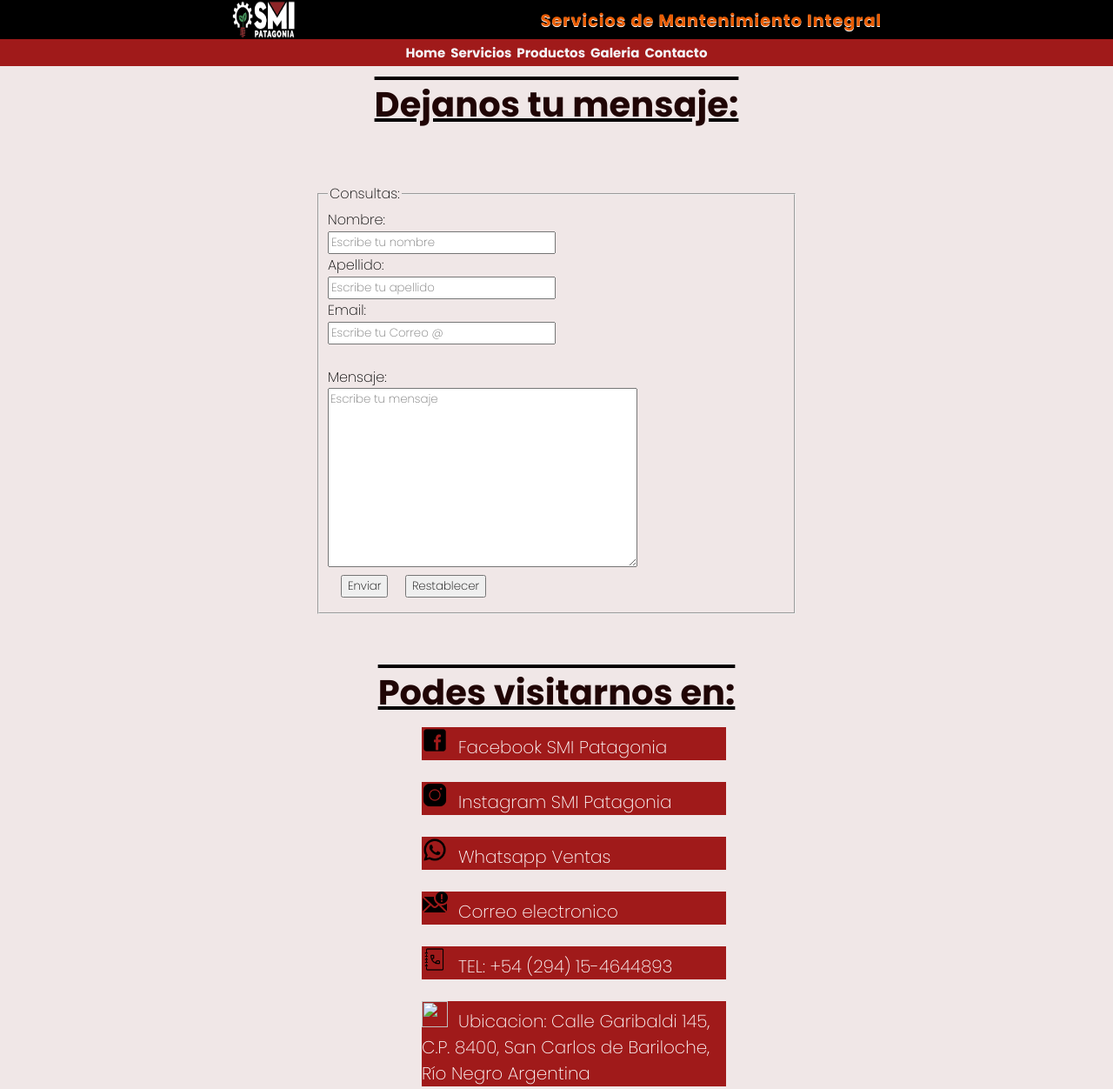
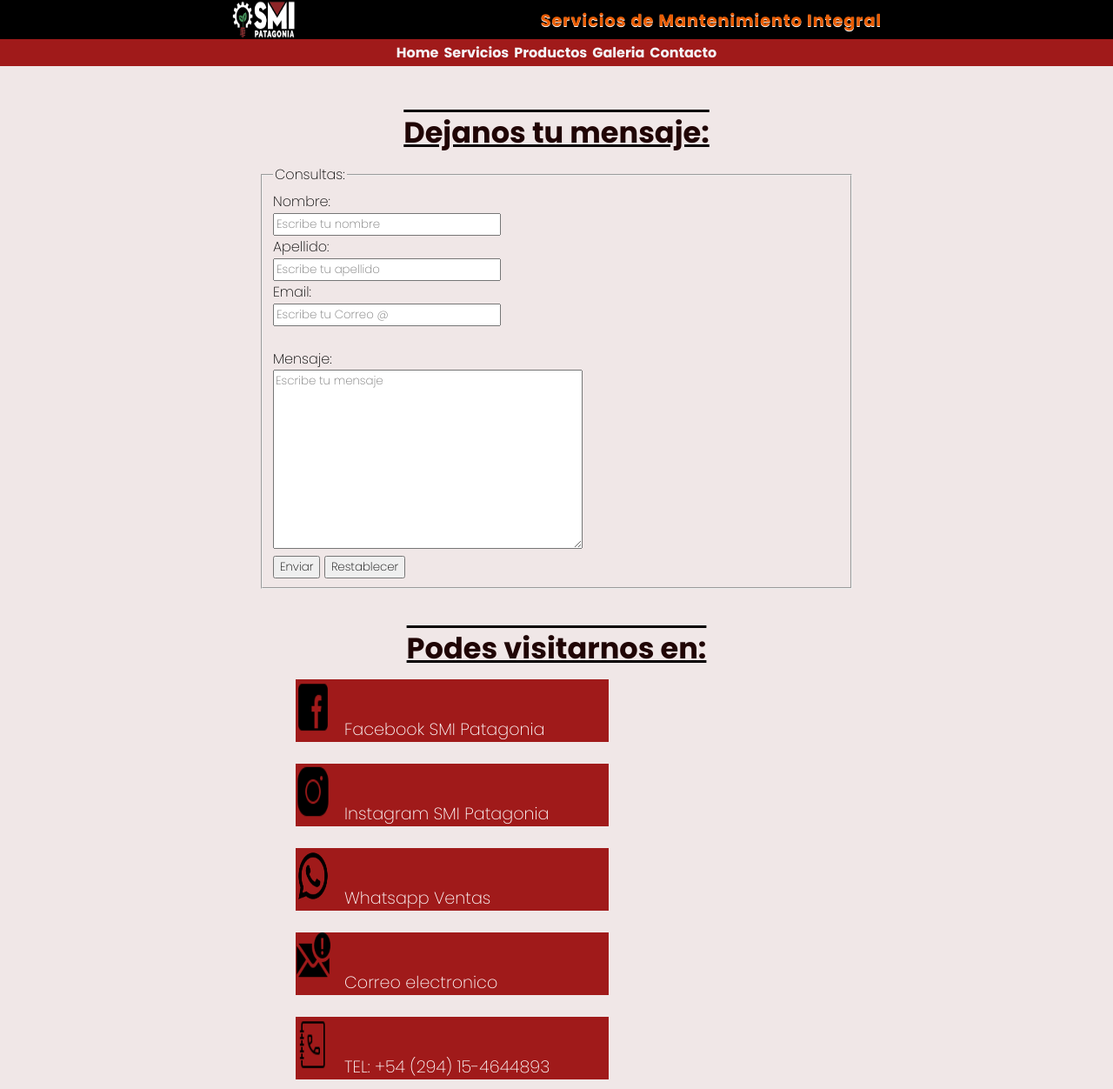
Before and after one commit to sebastianscheel/SMI_Patagonia, a plain HTML site: page vistas/contacto.html in a window 1280 px wide. Shown: the top 1252 px of the page at 87% size. Drawn offline with Linux system fonts and the light colour scheme.

Commit message:
grid y flex en contacto, para celular

```diff
--- a/css/mi.css
+++ b/css/mi.css
@@ -2,14 +2,16 @@
 * {
     margin: 0;
     box-sizing: border-box;
-    font-family:'poppins', sans-serif;
+    font-family: 'poppins', sans-serif;
 }
-html{
+
+html {
     height: 100%;
 }
+
 /* CSS BODY******************************** */
 body {
-    background-color:rgb(240, 231, 231);
+    background-color: rgb(240, 231, 231);
     display: grid;
     min-height: 100%;
     grid-template:
@@ -18,6 +20,7 @@ body {
         "footer footer footer" 70px / auto;
 
 }
+
 /* CSS HEADER***************************** */
 .header {
     grid-area: header;
@@ -25,28 +28,33 @@ body {
     background-color: black;
     width: 100%;
 }
-.header__list{
+
+.header__list {
     display: flex;
     width: 100%;
     justify-content: center;
     padding: 0 5px;
 }
-.header__nav{
+
+.header__nav {
     grid-area: nav;
     background-color: #a01a1a;
 }
-.contenedor__logo{
+
+.contenedor__logo {
     display: flex;
     justify-content: space-evenly;
     align-items: center;
 }
-.imagen__logo{
+
+.imagen__logo {
     width: 75px;
     height: 45px;
 }
-.nav__titulo{
+
+.nav__titulo {
     font-size: 1.2rem;
-    color:#e85d04;
+    color: #e85d04;
     text-shadow: 0 1px 0 rgb(255, 255, 255);
     letter-spacing: 1px;
     line-height: 16px;
@@ -55,24 +63,27 @@ body {
     padding-top: 3px;
 }
 
-.header__item{
+.header__item {
     list-style: none;
     padding: 3px;
 
 }
-.header__item--anchor{
-    list-style:none;
+
+.header__item--anchor {
+    list-style: none;
     color: #f4f4f8;
-	text-decoration:none;
-	font-size:15px;
-	font-weight:bold;
+    text-decoration: none;
+    font-size: 1rem;
+    font-weight: bold;
 }
+
 .header__item--anchor:hover {
-	background:#d00000;
+    background: #d00000;
     border-radius: 8px;
 }
+
 .header__item--anchor:focus {
-	background:#e03004;
+    background: #e03004;
     border-radius: 5px;
 }
 
@@ -81,148 +92,162 @@ body {
     grid-area: main;
     display: flex;
     flex-direction: column;
-    align-items:  center;
+    align-items: center;
 }
-.main__section, .main__section--empresa{
+
+.main__section,
+.main__section--empresa {
     text-align: center;
 }
 
 /* IMG y texto SMI inicio*/
-.main__section--empresa{
+.main__section--empresa {
     width: 95%;
     margin-top: 8%;
     background: #ca0a0ad8;
     border-radius: 35px 0px 35px 0px;
     border: 2px solid #0d0d0e;
+    margin: 2rem 5rem;
 }
-.main__titulo{
+
+.main__titulo {
     text-align: center;
-    font-size: 40px;
+    font-size: 2.1rem;
     color: #200505;
     text-decoration: underline overline #050102;
     padding: 10px 0;
 
+
 }
-.main__titulo--h2{
+
+.main__titulo--h2 {
     color: #d00000;
 }
-.main__imagen{
+
+.main__imagen {
     padding-top: 15px;
     width: 250px;
     height: 150px;
 }
-.main__parrafo{
+
+.main__parrafo {
     text-align: center;
-    font-size: 20px;
+    font-size: 1.2rem;
     color: #ffffff;
 }
-.main__iframe{
+
+.main__iframe {
     height: 150;
     width: 150;
 }
+
+.main__contenedor--der {
+    display: none;
+}
+
 /*FIN IMG y texto SMI inicio */
 /*Article******* */
-.article{
+.article {
     padding-top: 15px;
 }
 
-.main__titulo--h2{
+.main__titulo--h2 {
     font-size: 35px;
 
 }
+
 /*servicios************************ */
-.imagen__servicio{
-    height: 350px ;
+.imagen__servicio {
+    height: 350px;
     width: 550px;
-    padding:10px 0 50px 0;
+    padding: 10px 0 50px 0;
 }
+
 /* Productos*/
-.main__tabla{
+.main__tabla {
     border: 2px solid #050102;
     margin: 0 auto;
     margin-top: 20px;
 
 }
-.tabla__encabezado{
+
+.tabla__encabezado {
     border: 3px solid #050102;
 }
-.tabla__contenido{
+
+.tabla__contenido {
     border: 1px solid #050102;
     padding: 3px;
 }
-.main__contenedor--productos{
+
+.main__contenedor--productos {
     text-align: center;
 }
 
 /* Galeria*/
-.main__titulo--comentario{
+.main__titulo--comentario {
     text-align: center;
-    font-size: 20px;
+    font-size: 1rem;
     color: #200505;
     margin-bottom: 80px;
 }
-.main__article{
+
+.main__article {
     margin-top: 30px;
 }
-.imagen__servicio--galeria{
+
+.imagen__servicio--galeria {
     padding-bottom: 0px;
     width: 350px;
     height: 250px;
 
 }
-/* contacto*/
-.div__form{
-    width: 650px;
-    text-align: left;
-    padding: 50px;
+
+/* Contacto********************* */
+.main__section--contacto{
+    padding: 3%;
 
 }
-.form__fieldset{
-    padding:5px 0 2px 10px;
-}
-.form__fieldset--botom{
-    margin: 2px 0 15px 15px;
-}
-.main__contenedor--links{
-    text-align: left;
-    margin-left: 20%;
-}
-.div__ubicacion{
-    width: 400px;
-    height:250px;
-    border:0;
-}
-.ul__contact{
-    background-color: #a01a1a;
-    width: 350px;
+.main__contenedor--form{
+    display: flex;
+    flex-direction: column;
+    padding-bottom: 5%;
 }
 
-.ul__contact, .ul__links--anchor{
+.ul__contact {
+    background-color: #a01a1a;
+    width: 45vh;
+}
+
+.ul__contact,
+.ul__links--anchor {
     list-style: none;
     text-decoration: none;
-    font-size: 20px;
-    color:#ffffff;
+    font-size: 1.2rem;
+    color: #ffffff;
+
 
 }
-.ul__links--anchor:hover{
-    background:#694848f8;
+
+.ul__links--anchor:hover {
+    background: #694848f8;
     border-radius: 5px;
 
 }
-.ul__links--imagen{
-    width: 30px;
-    height: 30px;
-    margin-right: 12px;
-}
-.iframe__ubicacion{
-    height: 250px;
-    width: 650px;
+
+.ul__links--imagen {
+    width: 5vh;
+    height: 5vw;
+    margin-right: 1rem;
 }
 
-
+ .div__ubicacion {
+    height: 30vh;
+    width: 50vw;
+}
 
 /* Css FOOTER********************** */
-.footer{
+.footer {
     grid-area: footer;
     background-color: black;
     width: 100%;
@@ -230,36 +255,42 @@ body {
     justify-content: space-evenly;
 }
 
-.footer__logo{
+.footer__logo {
     width: 75px;
     height: 45px;
 }
 
-.footer__div--logo{
+.footer__div--logo {
     display: flex;
     align-items: center;
 
 }
-.footer__div{
+
+.footer__div {
     display: flex;
     flex-direction: column;
     align-items: center;
 
 }
-.footer__div--anchor{
+
+.footer__div--anchor {
     padding-top: 5px;
 }
-.footer__anchor{
+
+.footer__anchor {
     padding: 0px 8px;
 }
-.footer__copyrigth{
+
+.footer__copyrigth {
     color: #f4f4f8;
     font-size: 0.5rem;
 }
-.footer__anchor--imagen{
+
+.footer__anchor--imagen {
     height: 40px;
     width: 35px
 }
+
 /* *******************MEDIA QUERIES******************* */
 
 /*@media screen and (max-width: 720px){
--- a/vistas/contacto.html
+++ b/vistas/contacto.html
@@ -1,40 +1,49 @@
 <!DOCTYPE html>
 <html lang="en">
+
 <head>
   <meta charset="UTF-8" />
   <meta http-equiv="X-UA-Compatible" content="IE=edge" />
   <meta name="viewport" content="width=device-width, initial-scale=1.0" />
   <link rel="preconnect" href="https://fonts.googleapis.com" />
   <link rel="preconnect" href="https://fonts.gstatic.com" crossorigin />
-    <link
-      href="https://fonts.googleapis.com/css2?family=Poppins:ital,wght@0,200;0,700;1,400&display=swap"
-      rel="stylesheet"
-    />
+  <link href="https://fonts.googleapis.com/css2?family=Poppins:ital,wght@0,200;0,700;1,400&display=swap"
+    rel="stylesheet" />
   <link rel="stylesheet" href="../css/mi.css" />
   <title>SMI Patagonia</title>
 </head>
+
 <body>
   <header class="header">
     <!-- La cabecera de Logo y Nombre-->
     <div class="contenedor__logo">
-        <img class="imagen__logo" src="../img/logos/SMI_72DPI letras blancas.png" alt="pie de pagina"/>
+      <img class="imagen__logo" src="../img/logos/SMI_72DPI letras blancas.png" alt="pie de pagina" />
       <h1 class="nav__titulo">Servicios de <span class="nav__span">Mantenimiento Integral</span> </h1>
     </div>
     <nav class="header__nav">
       <!--Esta son los links de navegación-->
       <ul class="header__list">
-          <li class="header__item"><a class="header__item--anchor" href="../index.html " target="_blanck">Home</a></li>
         <li class="header__item">
-            <a class="header__item--anchor" href="./vistas/servicios.html" target="_blanck">Servicios</a></li>
-          <li class="header__item"><a class="header__item--anchor" href="../vistas/productos.html" target="_blanck">Productos</a></li>
-          <li class="header__item"><a class="header__item--anchor" href="../vistas/galeria.html" target="_blanck">Galeria</a></li>
-          <li class="header__item"><a class="header__item--anchor" href="../vistas/contacto.html" target="_blanck">Contacto</a></li>
+          <a class="header__item--anchor" href="../index.html " target="_blanck">Home</a>
+        </li>
+        <li class="header__item">
+          <a class="header__item--anchor" href="../vistas/servicios.html" target="_blanck">Servicios</a>
+        </li>
+        <li class="header__item">
+          <a class="header__item--anchor" href="../vistas/productos.html" target="_blanck">Productos</a>
+        </li>
+        <li class="header__item">
+          <a class="header__item--anchor" href="../vistas/galeria.html" target="_blanck">Galeria</a>
+        </li>
+        <li class="header__item">
+          <a class="header__item--anchor" href="../vistas/contacto.html" target="_blanck">Contacto</a>
+        </li>
       </ul>
     </nav>
   </header>
   <!-- Cuerpo-->
   <main class="main">
-        <section class="main__section">
+    <section class="main__section--contacto">
       <div class="main__contenedor--form">
         <h1 class="main__titulo">Dejanos tu mensaje:</h1>
         <!-- Formulario  -->
@@ -42,17 +51,18 @@
           <fieldset class="form__fieldset">
             <legend>Consultas:</legend>
 
-                        <label for="nombre"> Nombre: </label><br/>
-                        <input type="text" id="nombre" name="nombre" placeholder="Escribe tu nombre" required="true"/> <br/>
+            <label for="nombre"> Nombre: </label><br />
+            <input type="text" id="nombre" name="nombre" placeholder="Escribe tu nombre" required="true" /> <br />
 
-                        <label for="apellido"> Apellido: </label><br/>
-                        <input type="text" id="apellido" name="apellido" placeholder="Escribe tu apellido" required="true"/><br/>
+            <label for="apellido"> Apellido: </label><br />
+            <input type="text" id="apellido" name="apellido" placeholder="Escribe tu apellido" required="true" /><br />
 
-                        <label for="email"> Email:</label> <br/>
+            <label for="email"> Email:</label> <br />
             <input type="email" name="email" id="email" placeholder="Escribe tu Correo @" required="true"> <br><br>
 
             <p>Mensaje: </p>
-                        <textarea rows="10" cols="30" name="comentario" placeholder="Escribe tu mensaje" required="true"></textarea><br>
+            <textarea rows="10" cols="30" name="comentario" placeholder="Escribe tu mensaje"
+              required="true"></textarea><br>
 
             <input class="form__fieldset--botom" type="submit" value="Enviar" />
             <input class="form__fieldset--botom" type="reset" value="Restablecer">
@@ -63,13 +73,23 @@
         <!-- links de contacto-->
 
         <ul class="ul__links">
-                    <li class="ul__contact"><a class="ul__links--anchor" href="https://www.facebook.com/smipatagonia/?ref=page_internal"><img class="ul__links--imagen" src="../img/Iconos/iconos2/facebook.png" >Facebook SMI Patagonia</a></li><br>
-                    <li class="ul__contact"><a class="ul__links--anchor" href="https://www.instagram.com/smi_patagonia/?hl=es"><img class="ul__links--imagen" src="../img/Iconos/iconos2/instagram.png" >Instagram SMI Patagonia</a></li><br>
-                    <li class="ul__contact"><a class="ul__links--anchor" href="https://api.whatsapp.com/send?phone=5492944644893&app=facebook&entry_point=page_cta&fbclid=IwAR0YfoArijAVD-SaIu1O7t3G7aAtteFJCbAxjhVMStmrmy-KXEajCW2l7RE"><img class="ul__links--imagen" src="../img/Iconos/iconos2/whatsapp.png" >Whatsapp Ventas</a></li><br>
-                    <li class="ul__contact"><a class="ul__links--anchor" href="mailito:smi@gmail.com?"><img class="ul__links--imagen"  src="../img/Iconos/iconos2/correo.png" >Correo electronico</a></li><br>
-                    <li class="ul__contact"><img class="ul__links--imagen" src="../img/Iconos/iconos2/call.png" >TEL: +54 (294) 15-4644893</li><br>
-                    <li class="ul__contact"><img class="ul__links--imagen" src="../img/Iconos/iconos2/ubicación.png" >Ubicacion: Calle Garibaldi 145, C.P. 8400, San Carlos de Bariloche, Río Negro Argentina</li><br>
-                     <div class="div__ubicacion"><iframe class="iframe__ubicacion" src="https://www.google.com/maps/embed?pb=!1m18!1m12!1m3!1d3005.040946954638!2d-71.28356608508166!3d-41.13363207928828!2m3!1f0!2f0!3f0!3m2!1i1024!2i768!4f13.1!3m3!1m2!1s0x961a7c9b87bd0269%3A0xd751f378368c984a!2sGaribaldi%20145%2C%20San%20Carlos%20de%20Bariloche%2C%20R%C3%ADo%20Negro!5e0!3m2!1ses-419!2sar!4v1651288718021!5m2!1ses-419!2sar"></iframe>
+          <li class="ul__contact"><a class="ul__links--anchor"
+              href="https://www.facebook.com/smipatagonia/?ref=page_internal"><img class="ul__links--imagen"
+                src="../img/Iconos/iconos2/facebook.png">Facebook SMI Patagonia</a></li><br>
+          <li class="ul__contact"><a class="ul__links--anchor"
+              href="https://www.instagram.com/smi_patagonia/?hl=es"><img class="ul__links--imagen"
+                src="../img/Iconos/iconos2/instagram.png">Instagram SMI Patagonia</a></li><br>
+          <li class="ul__contact"><a class="ul__links--anchor"
+              href="https://api.whatsapp.com/send?phone=5492944644893&app=facebook&entry_point=page_cta&fbclid=IwAR0YfoArijAVD-SaIu1O7t3G7aAtteFJCbAxjhVMStmrmy-KXEajCW2l7RE"><img
+                class="ul__links--imagen" src="../img/Iconos/iconos2/whatsapp.png">Whatsapp Ventas</a></li><br>
+          <li class="ul__contact"><a class="ul__links--anchor" href="mailito:smi@gmail.com?"><img
+                class="ul__links--imagen" src="../img/Iconos/iconos2/correo.png">Correo electronico</a></li><br>
+          <li class="ul__contact"><img class="ul__links--imagen" src="../img/Iconos/iconos2/call.png">TEL: +54 (294)
+            15-4644893</li><br>
+          <li class="ul__contact"><img class="ul__links--imagen" src="../img/Iconos/iconos2/ubicación.png">Ubicacion:
+            Calle Garibaldi 145, C.P. 8400, San Carlos de Bariloche, Río Negro Argentina</li><br>
+          <div class="div__ubicacion"><iframe class="iframe__ubicacion"
+              src="https://www.google.com/maps/embed?pb=!1m18!1m12!1m3!1d3005.040946954638!2d-71.28356608508166!3d-41.13363207928828!2m3!1f0!2f0!3f0!3m2!1i1024!2i768!4f13.1!3m3!1m2!1s0x961a7c9b87bd0269%3A0xd751f378368c984a!2sGaribaldi%20145%2C%20San%20Carlos%20de%20Bariloche%2C%20R%C3%ADo%20Negro!5e0!3m2!1ses-419!2sar!4v1651288718021!5m2!1ses-419!2sar"></iframe>
           </div>
         </ul>
       </div>
@@ -82,14 +102,16 @@
     </div>
     <div class="footer__div">
       <div class="footer__div--anchor">
-              <a class="footer__anchor" href="https://api.whatsapp.com/send?phone=5492944644893&app=facebook entry_point=page_cta&fbclid=IwAR0YfoArijAVD-SaIu1O7t3G7aAtteFJCbAxjhVMStmrmy-KXEajCW2l7RE" title="whatsapp">
-                <img class="footer__anchor--imagen" src="../img/Iconos/whatsapp.png" alt="whatsapp"/></a>
+        <a class="footer__anchor"
+          href="https://api.whatsapp.com/send?phone=5492944644893&app=facebook entry_point=page_cta&fbclid=IwAR0YfoArijAVD-SaIu1O7t3G7aAtteFJCbAxjhVMStmrmy-KXEajCW2l7RE"
+          title="whatsapp">
+          <img class="footer__anchor--imagen" src="../img/Iconos/whatsapp.png" alt="whatsapp" /></a>
         <a class="footer__anchor" href="https://www.instagram.com/smi_patagonia/?hl=es" title="instagram">
-                <img class="footer__anchor--imagen" src="../img/Iconos/instagram.png" alt="instagram"/></a>
+          <img class="footer__anchor--imagen" src="../img/Iconos/instagram.png" alt="instagram" /></a>
         <a class="footer__anchor" href="https://www.facebook.com/smipatagonia/?ref=page_internal" title="facebook">
-                <img class="footer__anchor--imagen" src="../img/Iconos/facebook.png" alt="facebook"/></a>
+          <img class="footer__anchor--imagen" src="../img/Iconos/facebook.png" alt="facebook" /></a>
         <a class="footer__anchor" href="mailito:smi@gmail.com? Subjet=Consulta desde la WEB" title="correo">
-                <img class="footer__anchor--imagen" src="../img/Iconos/email.png" alt="email"/></a>
+          <img class="footer__anchor--imagen" src="../img/Iconos/email.png" alt="email" /></a>
       </div>
       <p class="footer__copyrigth">
         Copyright &copy; 2022 All Rights Reserved bySebit&copy;
@@ -97,4 +119,5 @@
     </div>
   </footer>
 </body>
+
 </html>
```
Also changed, not shown: index.html (+32 -18 lines), vistas/galeria.html (+21 -14 lines), vistas/productos.html (+30 -16 lines), vistas/servicios.html (+23 -16 lines). Lines whose indentation alone changed are shown as unchanged.
